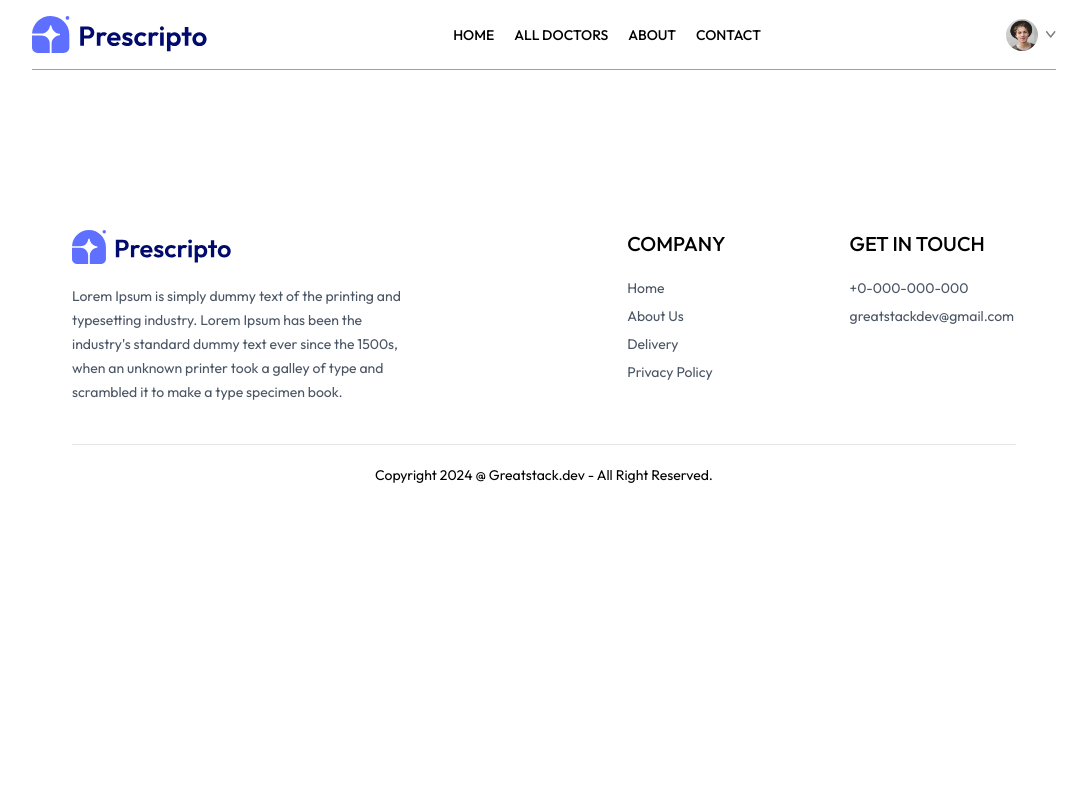
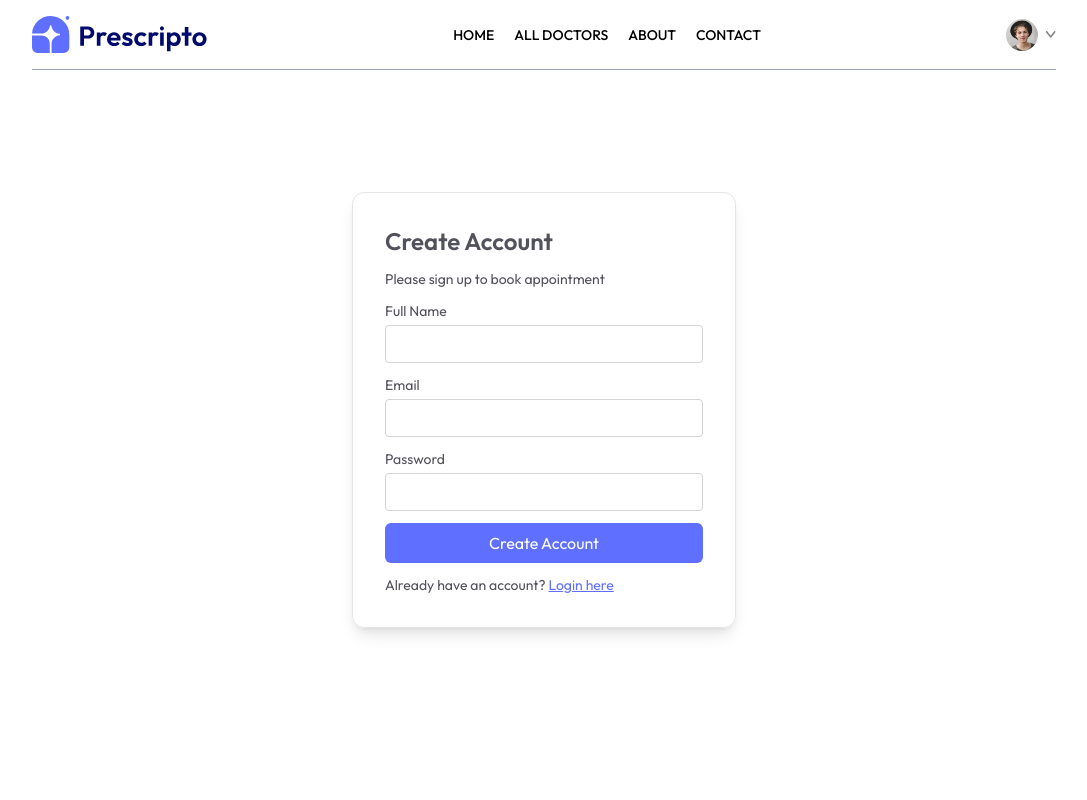
Before and after one commit to ameen209/VitaConnect, a React (Vite) app in the folder Frontend/: page /login in a window 1280 px wide. Shown: the top 800 px of the page, without its empty margins (96-1183 px from the left). Built offline with nearby package versions, Linux system fonts and the light colour scheme.

Commit message:
login page created

```diff
--- a/Frontend/src/index.css
+++ b/Frontend/src/index.css
@@ -10,6 +10,9 @@
 .bg-primary{
     background-color: #5f6FFF;
 }
+.text-primary{
+    color: #5f6FFF;
+}
 ::-webkit-scrollbar{
     @apply hidden
 }
--- a/Frontend/src/pages/Login.jsx
+++ b/Frontend/src/pages/Login.jsx
@@ -1,10 +1,44 @@
-import React from 'react'
+import React, { useState } from 'react'
 
 const Login = () => {
+
+  const [state,setState] = useState('Sign Up')
+
+  const [email,setEmail] = useState('')
+  const [password,setPassword] = useState('')
+  const [name,setName] = useState('')
+
+  const onSubmitHandler = async (event) => {
+    event.preventDefault()
+  }
+
   return (
-    <div>
-
-    </div>
+    <form className='min-h-[80vh] flex items-center'>
+      <div className='flex flex-col gap-3 m-auto items-start p-8 min-w-[340px] sm:min-w-96 border border-zinc-200 rounded-xl text-zinc-600 text-sm shadow-lg'>
+        <p className='text-2xl font-semibold '>{state === 'Sign Up' ? "Create Account" : "Login"}</p>
+        <p>Please {state === 'Sign Up' ? "sign up" : "log in"} to book appointment</p>
+        {
+          state === "Sign Up" && <div className='w-full'>
+            <p>Full Name</p>
+            <input className='border border-zinc-300 rounded w-full p-2 mt-1' type="text" onChange={(e)=>setName(e.target.value)} value={name} required/>
+        </div>
+        }
+        <div className='w-full'>
+          <p>Email</p>
+          <input className='border border-zinc-300 rounded w-full p-2 mt-1' type="email" onChange={(e)=>setEmail(e.target.value)} value={email} required/>
+        </div>
+        <div className='w-full'>
+          <p>Password</p>
+          <input className='border border-zinc-300 rounded w-full p-2 mt-1' type="password" onChange={(e)=>setPassword(e.target.value)} value={password} required/>
+        </div>
+        <button className='cursor-pointer bg-primary text-white w-full py-2 rounded-md text-base'>{state === 'Sign Up' ? "Create Account" : "Login"}</button>
+        {
+          state === "Sign Up"
+          ? <p>Already have an account? <span onClick={()=>setState('Login')} className='text-primary underline cursor-pointer'>Login here</span></p>
+          : <p>Create a nwe account? <span onClick={()=>setState('Sign Up')} className='text-primary underline cursor-pointer'>Click here</span></p>
+        }
+      </div>
+    </form>
   )
 }
 
```
